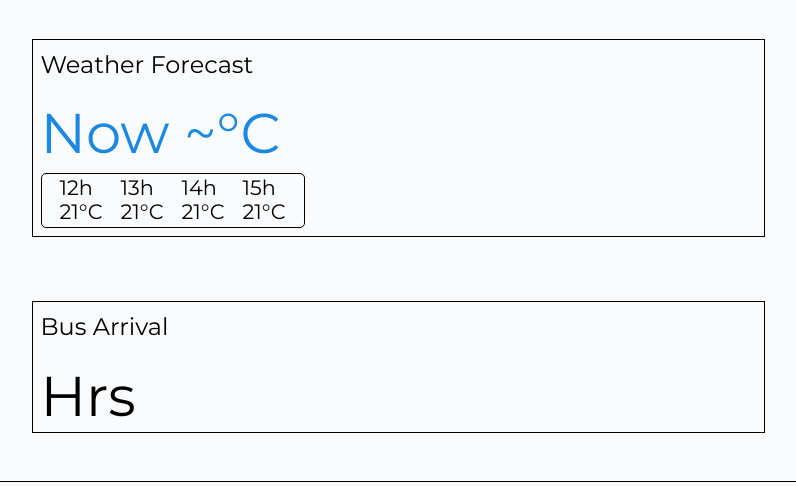
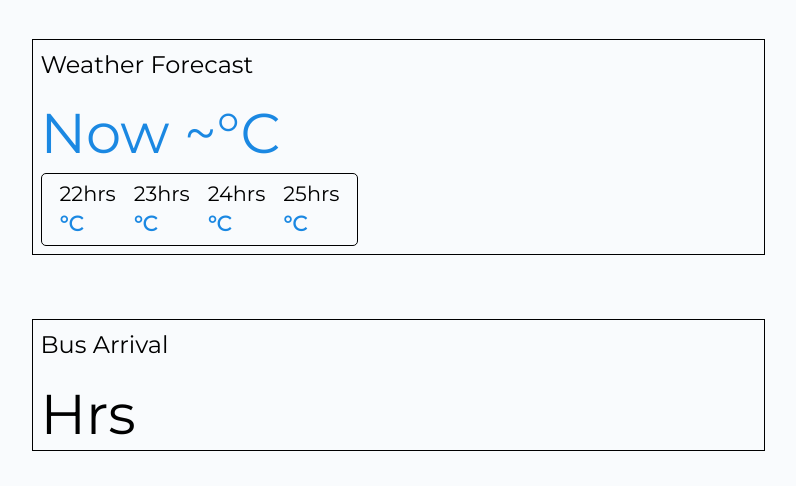
Before and after one commit to rafa-leao/my-web-central, a Flask app: page / in a window 1280 px wide. Shown: the part 71-557 px from the top of the page, without its empty margins (242-1038 px from the left). Run offline with Flask 2, Linux system fonts and the light colour scheme; data that the repository does not hold is empty.

Commit message:
now is possible to show the temperature over 5 hours

```diff
--- a/app.py
+++ b/app.py
@@ -1,4 +1,6 @@
 from flask import Flask, render_template
+
+import time
 
 import api.weather
 import api.bus_traffic
@@ -15,7 +17,23 @@
     bus_info = api.bus_traffic.BusAPI()
     bus_arrival = bus_info.arrival_forecast(650005666, 932)
 
-    return render_template('index.html', temperature_now=temperature_now, bus_arrival=bus_arrival)
+    time_now = time.localtime()[3]
+
+    one_hour_later = [time_now + 1,
+                      time_now + 2,
+                      time_now + 3,
+                      time_now + 4]
+
+    temperature_to_one_hour_later = [weather_info.temperature(time_now+1),
+                      weather_info.temperature(time_now+2),
+                      weather_info.temperature(time_now+3),
+                      weather_info.temperature(time_now+4)]
+
+    return render_template('index.html',
+                           temperature_now=temperature_now,
+                           bus_arrival=bus_arrival,
+                           one_hour_later=one_hour_later,
+                           temperature_to_one_hour_later=temperature_to_one_hour_later)
 
 
 app.run(debug=True)
--- a/static/index.css
+++ b/static/index.css
@@ -44,5 +44,11 @@
 				border-radius: 5px;
 
 				border-collapse: separate;
-				border-spacing: .9em .2em;
+				border-spacing: .9em .5em;
 			}
+			    .temperature-info {
+
+			        font-weight: bold;
+
+			        color: #1b88e2;
+			    }
--- a/templates/index.html
+++ b/templates/index.html
@@ -6,9 +6,9 @@
 		<title>Home | My Web Central</title>
 		<meta name="viewport" content="width=device-width, initial-scale=1">
 
-		<link rel="stylesheet" href="../static/reset.css">
-		<link rel="stylesheet" href="../static/general.css">
-		<link rel="stylesheet" href="../static/index.css">
+		<link rel="stylesheet" href="{{ url_for('static', filename='reset.css') }}">
+		<link rel="stylesheet" href="{{ url_for('static', filename='general.css') }}">
+		<link rel="stylesheet" href="{{ url_for('static', filename='index.css') }}">
 
 	</head>
 
@@ -30,17 +30,17 @@
 
 					<table class="table">
 						<tbody>
-							<tr>
-								<td>12h</td>
-								<td>13h</td>
-								<td>14h</td>
-								<td>15h</td>
+							<tr class="time-info">
+								{% for hour in one_hour_later %}
+										<td>{{ hour }}hrs</td>
+								{% endfor %}
+
 							</tr>
-							<tr>
-								<td>21°C</td>
-								<td>21°C</td>
-								<td>21°C</td>
-								<td>21°C</td>
+							<tr class="temperature-info">
+								{% for temperature in temperature_to_one_hour_later %}
+									<td>{{ temperature }}°C</td>
+								{% endfor %}
+
 							</tr>
 						</tbody>
 					</table>
@@ -61,7 +61,7 @@
 		<footer class="footer">
 			<div class="footer-wrapper">
 				<span>See the source code on
-					<a href="https://github.com/rafa-leao/my-news-central">My GitHub</a>
+					<a href="https://github.com/rafa-leao/my-news-central" target="_blank">My GitHub</a>
 				</span>
 			</div>
 		</footer>
```
